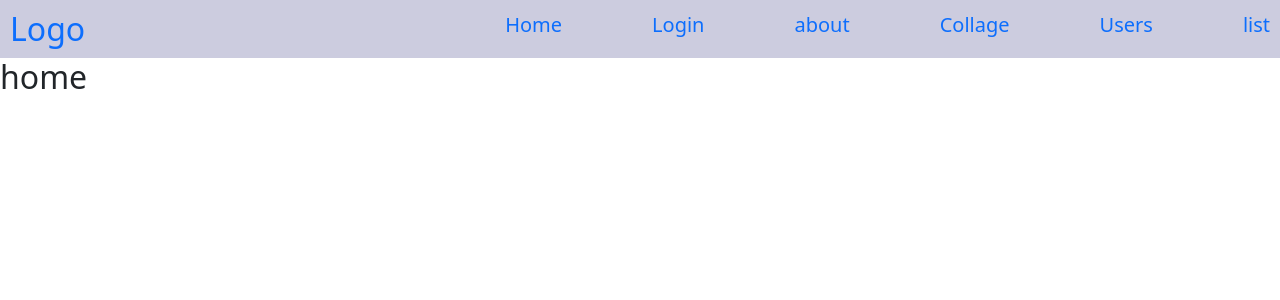
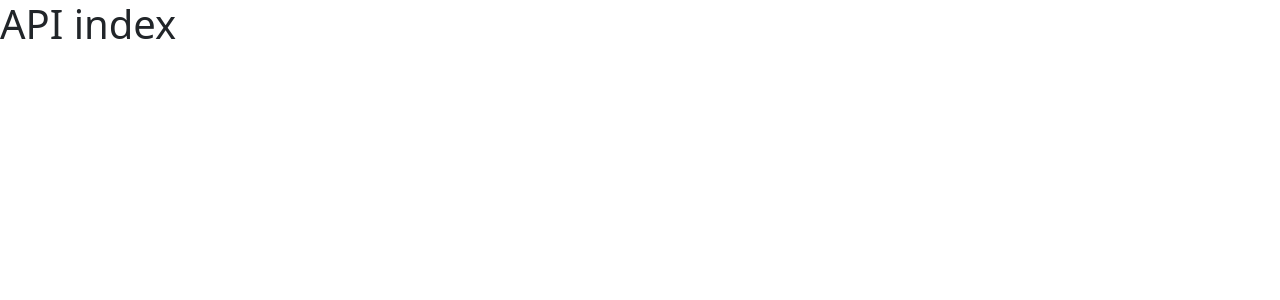
Before and after one commit to yahoowecanwork2/Learning-React, a React (Vite) app: page / in a window 1280 px wide. Shown: the top 300 px of the page. Built offline with nearby package versions, Linux system fonts and the light colour scheme.

Commit message:
learning about api and get api

```diff
--- a/src/App.jsx
+++ b/src/App.jsx
@@ -1,57 +1,11 @@
-import { BrowserRouter as Router, Routes, Route, Navigate, Link } from 'react-router';
-import Navbar from "./navbar";
-import Home from './home';
-import About from './about';
-import Login from './login';
-import PageNotFound from './PageNotfound';
-import Collage from './Collage';
-import { BrowserRouter } from 'react-router';
-import Student from './student';
-import Departments from './Department';
-import Details from './Details';
-import Users from './Users';
-import UsersDetails from './userDetails';
-
+import ApiIndex from "../src/api/index";
 
 function App() {
-
-
   return (
     <div>
-
-      <BrowserRouter>
-        {/* <Navbar /> */}
-        <Routes>
-          <Route element={<Navbar />} >
-            <Route path='/' element={<h1><Home /></h1>} />
-            <Route path='/user/Login' element={<h1><Login /></h1>} />
-            <Route path='/user/About' element={<h1><About /></h1>} />
-            <Route path='/users/list?' element={<h1><Users /></h1>} />
-            <Route path='/users/:id/:name?' element={<h1><UsersDetails /></h1>}></Route>
-          </Route>
-
-
-
-          <Route path='user'>
-            <Route path='/user/Login' element={<h1><Login /></h1>} />
-            <Route path='/user/About' element={<h1><About /></h1>} />
-          </Route>
-
-
-
-          <Route path='/Collage' element={<h1><Collage /></h1>} >
-            <Route index element={<h2><Student /></h2>} />
-            <Route path='Departments' element={<h2><Departments /></h2>} />
-            <Route path='Details' element={<h2><Details /></h2>} />
-          </Route>
-          <Route path='/*' element={<h1><PageNotFound /></h1>} />
-          {/* <Route path='/*' element={<Navigate to="/Login" />} /> */}
-        </Routes>
-      </BrowserRouter>
-
+      <ApiIndex />
     </div>
-  )
+  );
 }
 
-
 export default App;
--- /dev/null
+++ b/src/api/index.jsx
@@ -0,0 +1,9 @@
+function ApiIndex() {
+    return (
+        <div>
+            <h1>API index</h1>
+        </div>
+    );
+}
+
+export default ApiIndex;
```
